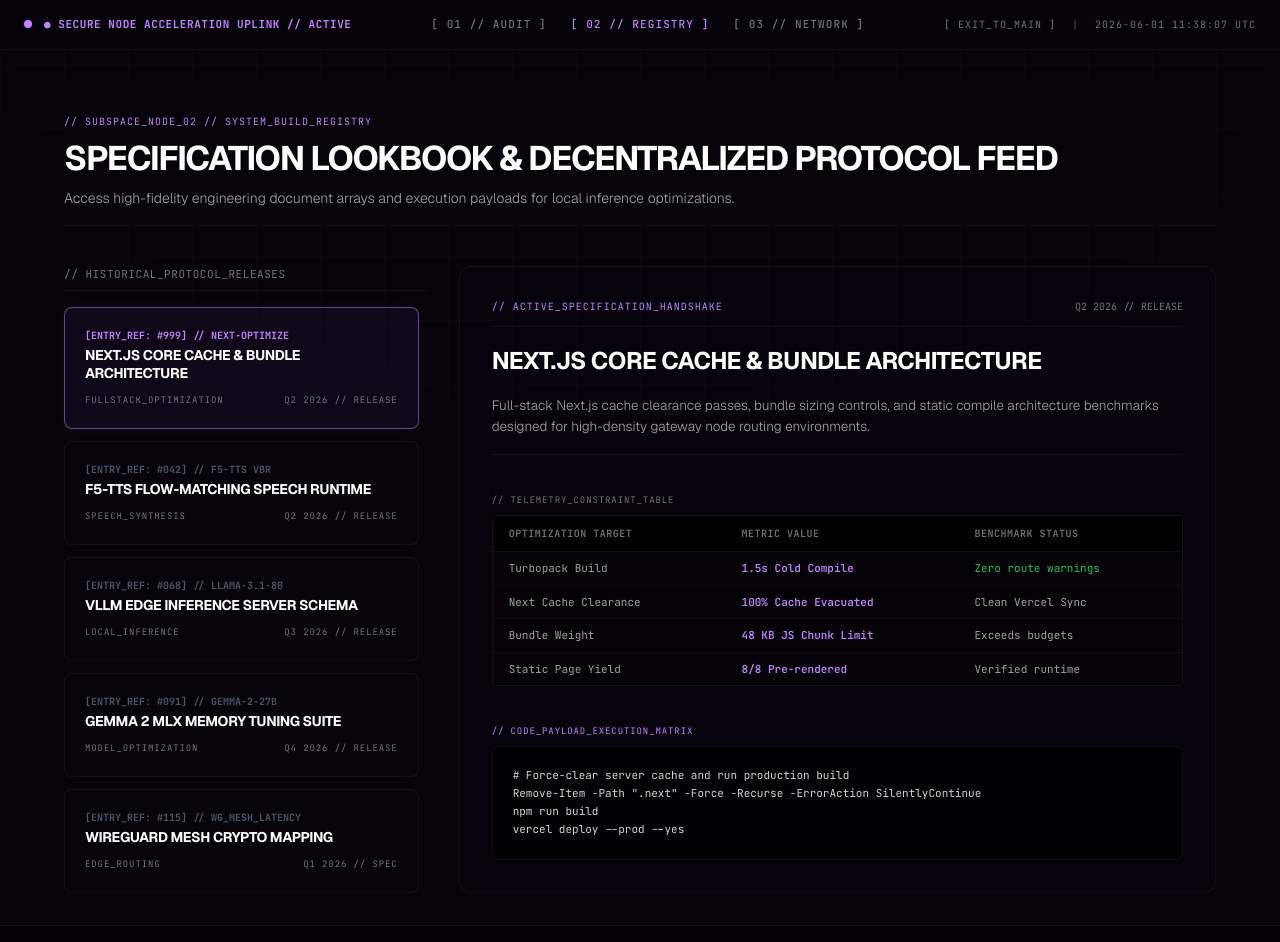
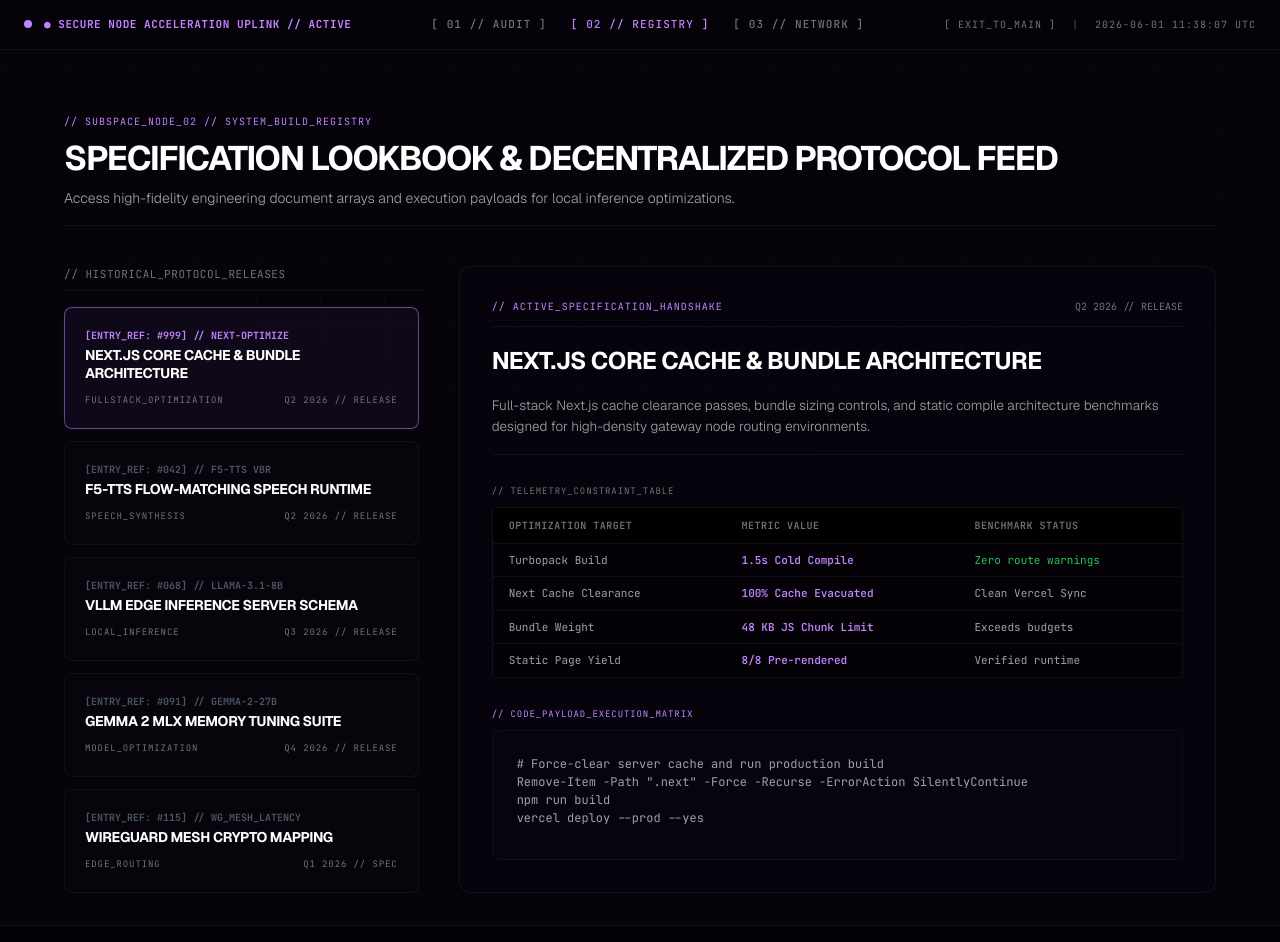
Before and after one commit to adityaarchsystems/The-Central-Grid, a Next.js app: page /dashboard/registry in a window 1280 px wide. Shown: the top 942 px of the page. Built offline with nearby package versions, Linux system fonts and the light colour scheme.

Commit message:
protocol: strip simulated commit velocity counts, refactor registry panel safeties, and secure procedural data loops

```diff
--- a/src/app/dashboard/audit/page.tsx
+++ b/src/app/dashboard/audit/page.tsx
@@ -63,14 +63,12 @@ export default function CapabilityAuditPage() {
     };
 
     const userVectorLabel = vectorLabelMap[session.vector] || "Full Stack Optimization";
-    const baseCommits = session.username === "guest_builder" ? 482 : Math.round(session.username.length * 52 + 120);
-    const userCommits = `${baseCommits} commits/yr`;
 
     const userRow: AuditEntry = {
       ingressId: `ING_${session.username.toUpperCase()}`,
       targetVector: userVectorLabel,
       githubFootprintStatus: "VERIFIED",
-      commitFrequency: userCommits,
+      commitFrequency: "LIVE_TIMELINE_ACTIVE",
       auditStatus: "CLEAR"
     };
 
--- a/src/app/dashboard/registry/page.tsx
+++ b/src/app/dashboard/registry/page.tsx
@@ -319,7 +319,7 @@ PersistentKeepalive = 25`
             <span className="font-mono text-[9px] text-[#c084fc] uppercase tracking-widest block">
               // CODE_PAYLOAD_EXECUTION_MATRIX
             </span>
-            <div className="bg-black/80 border border-white/5 rounded-lg p-5 font-mono text-[11px] leading-relaxed text-neutral-300 overflow-x-auto whitespace-pre">
+            <div className="bg-[#0a0613]/50 border border-[#120e1e] rounded-lg p-6 pb-8 font-mono text-[12px] text-neutral-400 overflow-x-auto whitespace-pre">
               {activeEntry.codePayload}
             </div>
           </div>
```
